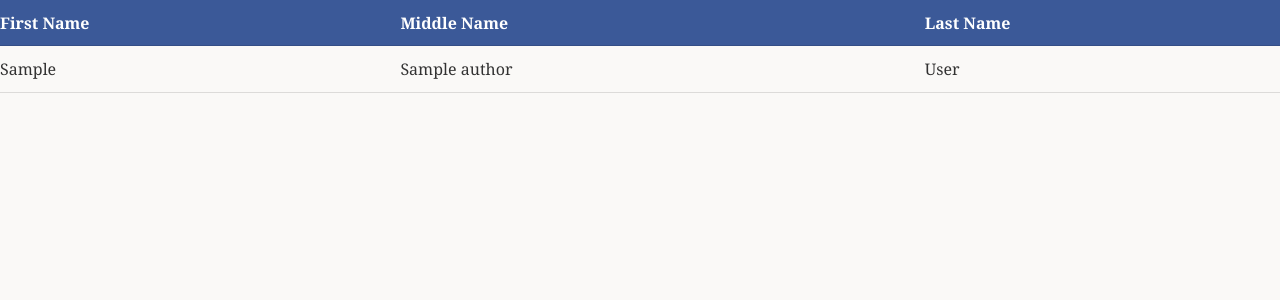
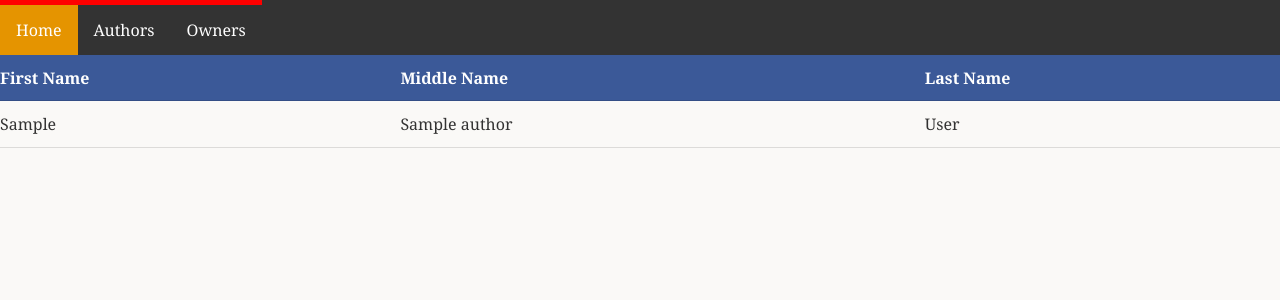
Before and after one commit to KNaiskes/books-swapping, a Django app: page /books/authors/ in a window 1280 px wide. Shown: the top 300 px of the page. Run offline with Django 3.2, Linux system fonts and the light colour scheme; tables that the repository leaves empty hold one stand-in row (values such as "Sample post").

Commit message:
Add navbar in base.html

```diff
--- a/books/templates/base.html
+++ b/books/templates/base.html
@@ -9,6 +9,15 @@
     <title>Books-Swapping</title>
     {% endif %}
     <meta name="viewport" content="width=device-width, initial-scale=1">
+
+    <!-- Navbar start -->
+    <div class="navbar">
+      <a href="{% url 'books:books' %}">Home</a>
+      <a href="{% url 'books:authors' %}">Authors</a>
+      <a href="{% url 'books:owners' %}">Owners</a>
+    </div>
+    <!-- Navbar end -->
+
   </head>
       <body>
 	{% block content %}{% endblock content %}
```
